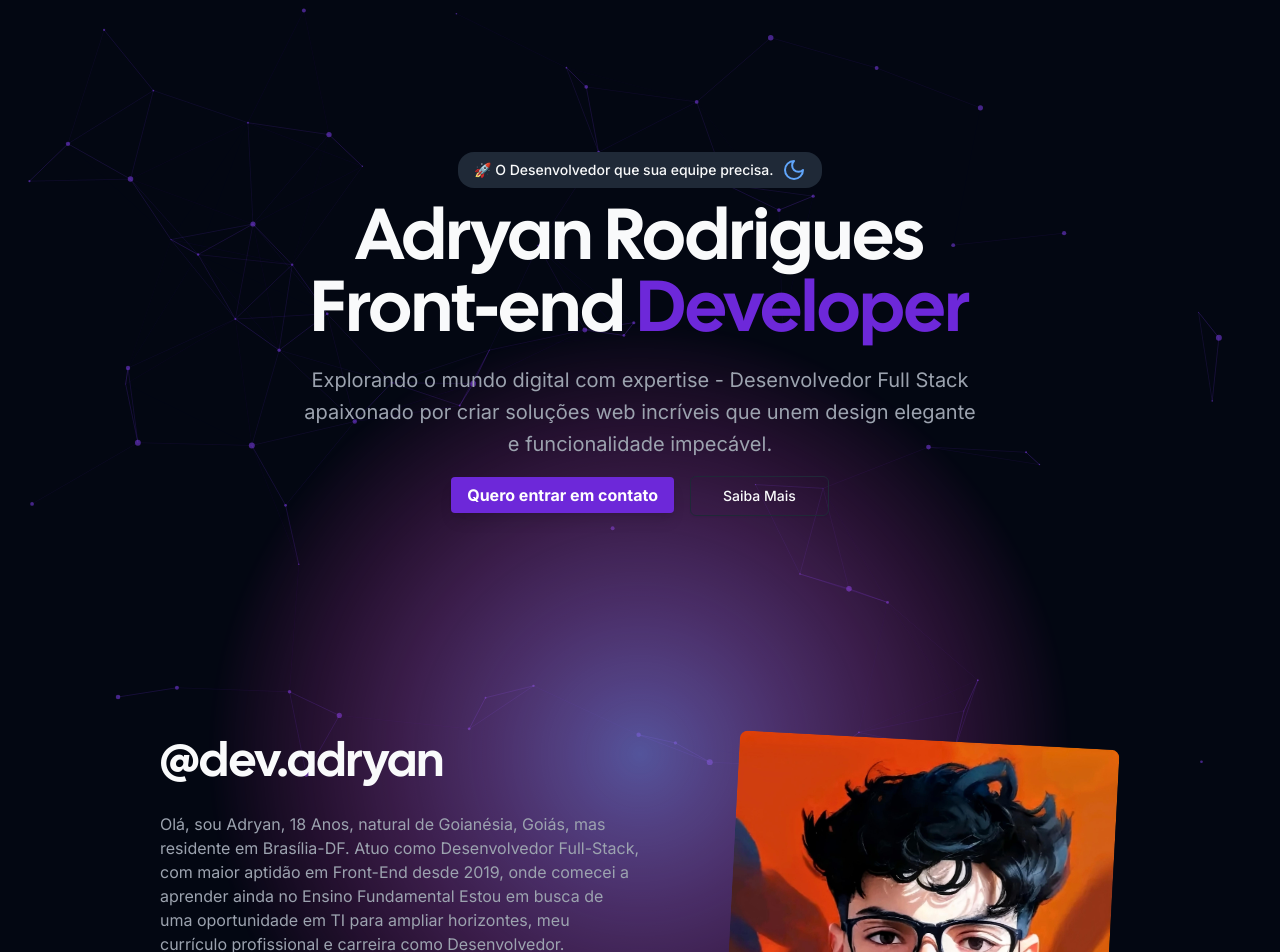
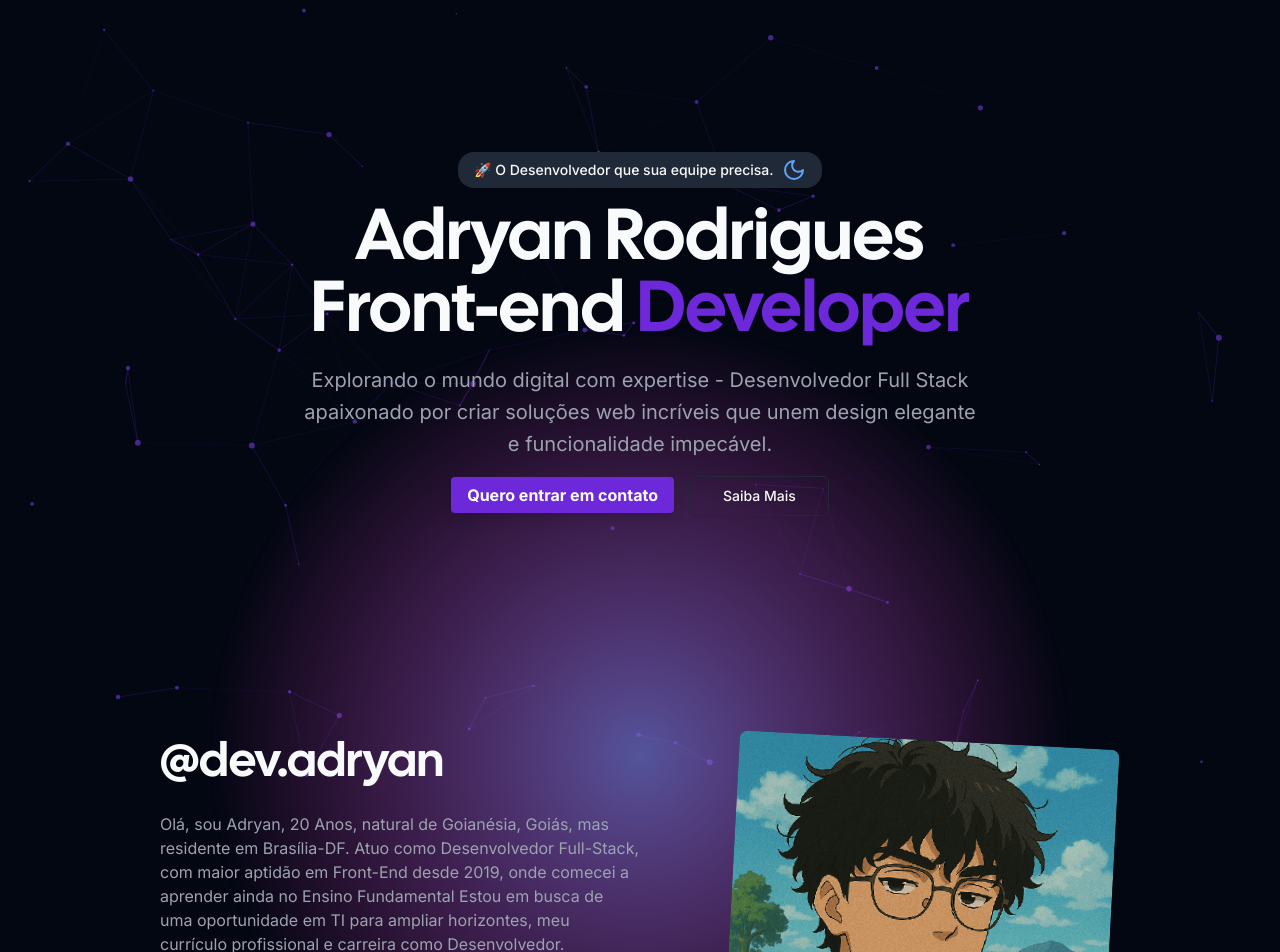
Before and after one commit to AdryanS/Portfolio, a Next.js app: page / in a window 1280 px wide. Shown: the top 952 px of the page. Built offline with nearby package versions, Linux system fonts and the light colour scheme.

Commit message:
Atualizando

```diff
--- a/src/app/__components/about-section.tsx
+++ b/src/app/__components/about-section.tsx
@@ -29,7 +29,7 @@ export function AboutSection() {
             @dev.adryan
           </h1>
           <p className="mt-6 text-base text-muted-foreground">
-            Olá, sou Adryan, 18 Anos, natural de Goianésia, Goiás, mas residente
+            Olá, sou Adryan, 20 Anos, natural de Goianésia, Goiás, mas residente
             em Brasília-DF. Atuo como Desenvolvedor Full-Stack, com maior
             aptidão em Front-End desde 2019, onde comecei a aprender ainda no
             Ensino Fundamental Estou em busca de uma oportunidade em TI para
```
Also changed, not shown: public/avatar.jpeg.
